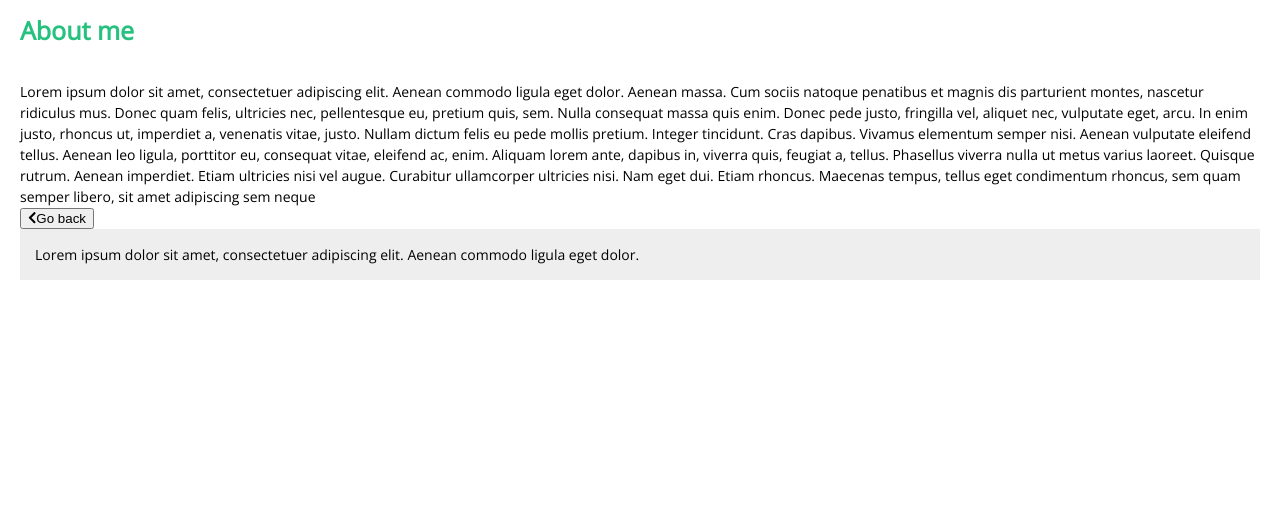
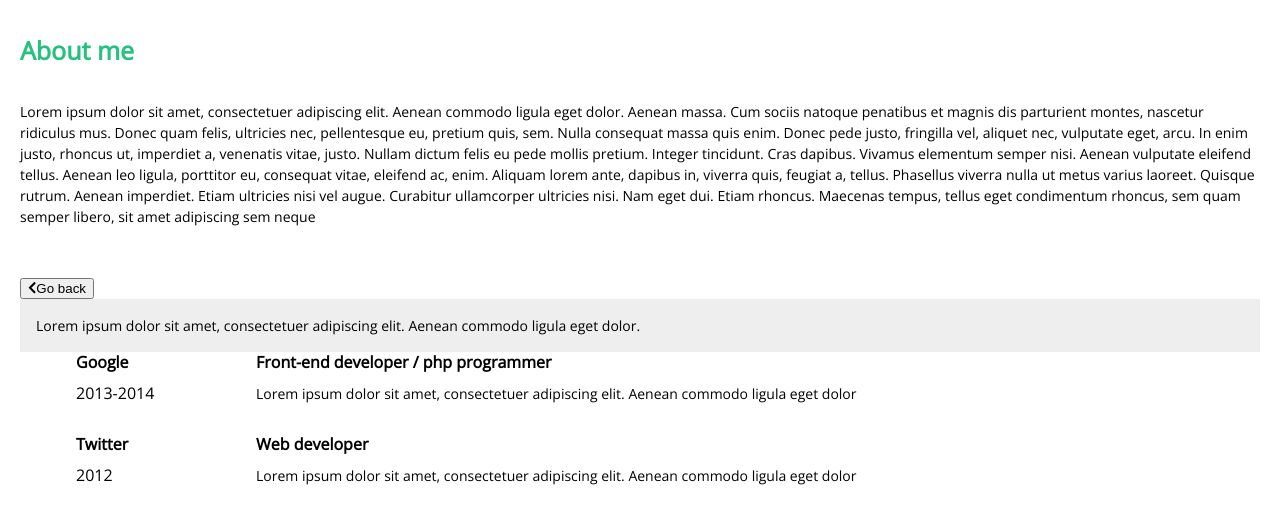
Before and after one commit to stiripo/cv-app, a React (Create React App) app in the folder cv-app/: page / in a window 1280 px wide. Shown: the top 524 px of the page. Built offline with nearby package versions, Linux system fonts and the light colour scheme.

Commit message:
Add Expertise component

```diff
--- a/cv-app/src/App.js
+++ b/cv-app/src/App.js
@@ -4,6 +4,8 @@ import { faChevronLeft } from '@fortawesome/free-solid-svg-icons';
 import { Box } from './components/Box';
 import { Button } from './components/Button';
 import { Info } from './components/Info';
+import { Expertise, jobs } from './components/Expertise';
+
 
 function App() {
   return (
@@ -14,6 +16,7 @@ function App() {
 
     <Button icon={<FontAwesomeIcon icon={faChevronLeft} />} text="Go back" />
     <Info text='Lorem ipsum dolor sit amet, consectetuer adipiscing elit. Aenean commodo ligula eget dolor.' />
+    <Expertise data={jobs} />
     </>
   );
 }
--- a/cv-app/src/App.scss
+++ b/cv-app/src/App.scss
@@ -10,8 +10,11 @@ body {
 }
 
 .info-box {
+    margin: 0px 0px 50px;
+
     & h2 {
         margin-bottom: 40px;
+        margin-top: 20px;
         color: $green_color;
         font-size: 25px;
         font-weight: 700;
@@ -20,5 +23,31 @@ body {
 
 .info {
     background: #eee;
-    padding: 15px;
+    padding: 16px;
 }
+
+.expertise-list {
+    padding-left: 40px;
+    margin: 0px 16px;
+}
+
+.expertise-list li {
+    display: flex;
+    align-items: flex-start;
+    margin-bottom: 30px;
+    font-size: 16px;
+}
+
+.expertise-list-date {
+    width: 160px;
+    margin-right: 20px;
+}
+
+.expertise-list h3 {
+    margin-bottom: 10px;
+    font-weight: 700;
+}
+
+.expertise-list p {
+    font-size: $main_font_size;
+}
--- /dev/null
+++ b/cv-app/src/components/Expertise.js
@@ -0,0 +1,41 @@
+export const jobs = [
+    {
+        date: '2013-2014',
+        info: {
+            company: 'Google',
+            job: 'Front-end developer / php programmer',
+            description: 'Lorem ipsum dolor sit amet, consectetuer adipiscing elit. Aenean commodo ligula eget dolor'
+        }
+    },
+    {
+        date: '2012',
+        info: {
+            company: 'Twitter',
+            job: 'Web developer',
+            description: 'Lorem ipsum dolor sit amet, consectetuer adipiscing elit. Aenean commodo ligula eget dolor'
+        }
+    }
+]
+
+export function Expertise(props) {
+    const data = props.data;
+    const listitems = data.map((entry) =>
+        <li key={entry.date}>
+            <div className='expertise-list-date'>
+                <h3>{entry.info.company}</h3>
+                <div>{entry.date}</div>
+            </div>
+            <div>
+                <h3>{entry.info.job}</h3>
+                <p>{entry.info.description}</p>
+            </div>
+        </li>
+    )
+    return (
+        <div>
+            <ul className='expertise-list'>
+                {listitems}
+            </ul>
+        </div>
+    )
+}
```
